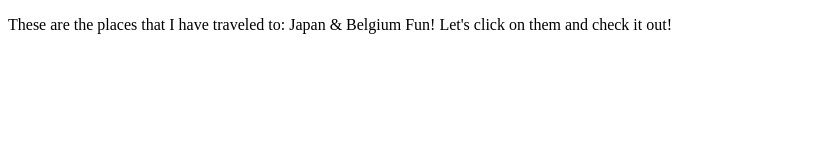
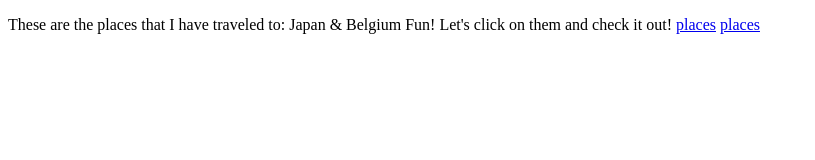
Before and after one commit to chia7cs/lis351-chia7cs.github.io, a plain HTML site: page Travel.html in a window 1280 px wide. Shown: the whole page, without its empty margins (0-815 px from the left). Drawn offline with Linux system fonts and the light colour scheme.

Commit message:
Update Travel.html

```diff
--- a/Travel.html
+++ b/Travel.html
@@ -14,7 +14,10 @@
 	<body>
 
 		<p> These are the places that I have traveled to: Japan & Belgium
-Fun! Let's click on them and check it out! </p>
+Fun! Let's click on them and check it out!
+		<a href="Japan.html" title="Japan">places</a>
+		<a href="Belgium.html" title="Belgium">places</a>
+		</p>
 
 	</body>
 
```
